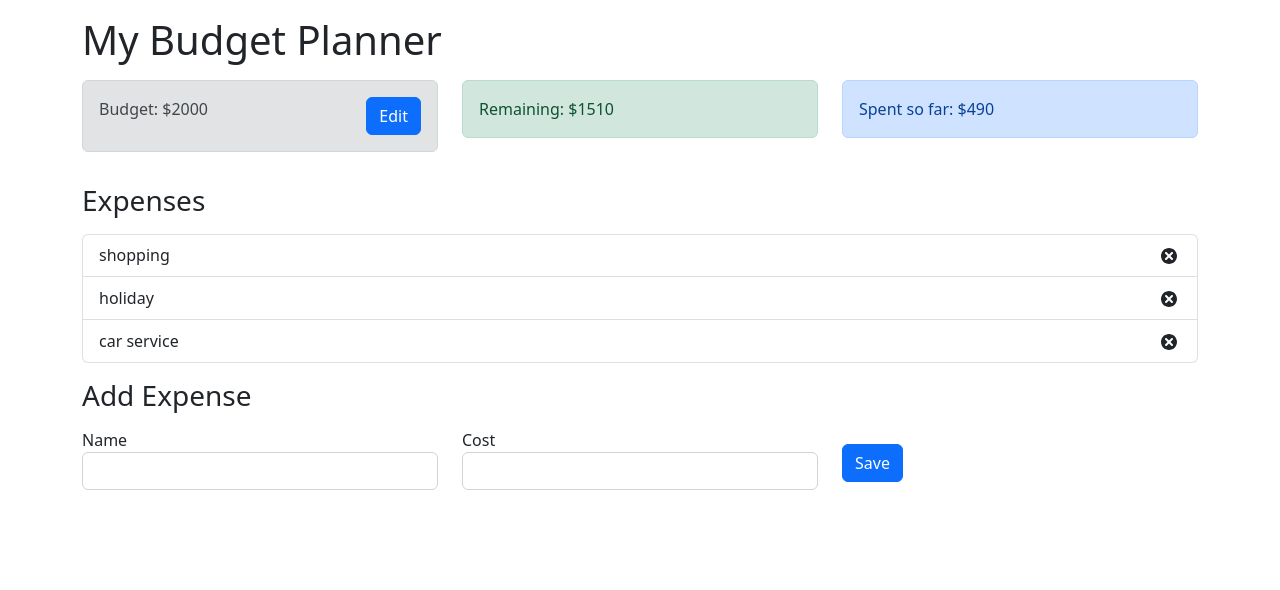
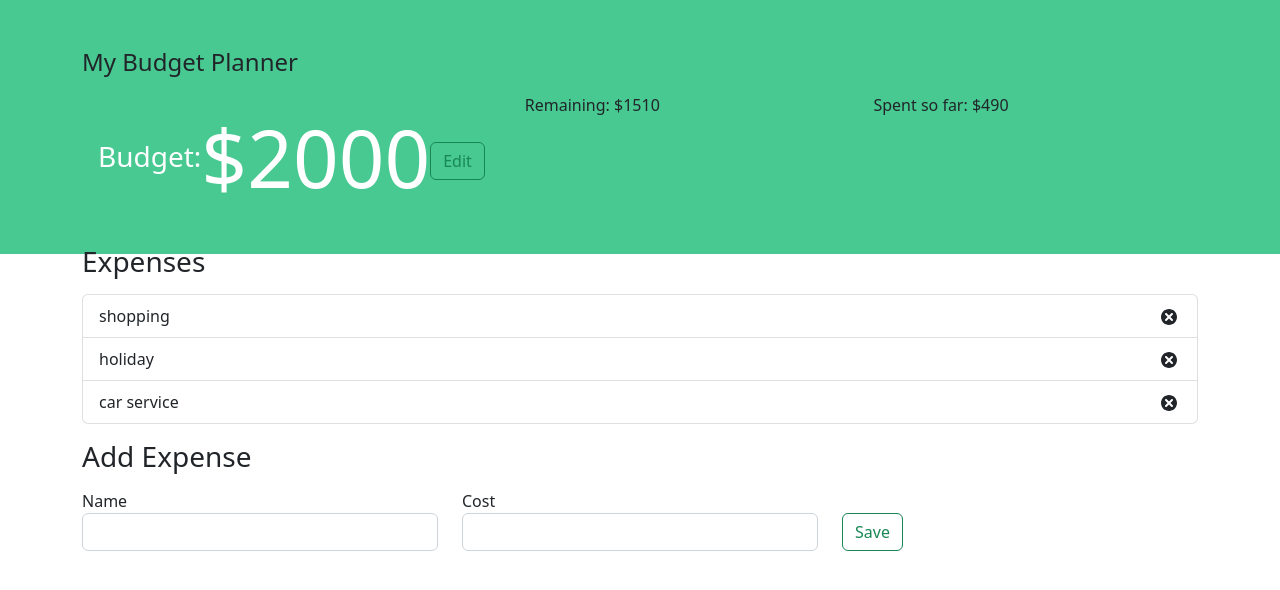
Before and after one commit to avishaar/Budget-Tracker, a React (Create React App) app: page / in a window 1280 px wide. Shown: the top 590 px of the page. Built offline with nearby package versions, Linux system fonts and the light colour scheme.

Commit message:
testing out styling

```diff
--- a/package.json
+++ b/package.json
@@ -7,6 +7,7 @@
     "@testing-library/react": "^13.4.0",
     "@testing-library/user-event": "^13.5.0",
     "bootstrap": "^5.2.3",
+    "bootstrap-icons": "^1.10.3",
     "react": "^18.2.0",
     "react-dom": "^18.2.0",
     "react-icons": "^4.7.1",
--- a/src/App.js
+++ b/src/App.js
@@ -1,5 +1,6 @@
 import React from 'react';
 import 'bootstrap/dist/css/bootstrap.min.css';
+import './style.css';
 import Budget from './components/Budget';
 import Remaining from './components/Remaining';
 import ExpenseTotal from './components/ExpenseTotal';
@@ -11,7 +12,8 @@ const App = () => {
 	return (
     <AppProvider>
       <div className='container'>
-        <h1 className='mt-3'>My Budget Planner</h1>
+        <i class="bi bi-currency-dollar"></i>
+        <h4 className='mt-5'>My Budget Planner</h4>
         <div className='row mt-3'>
           <div className='col-sm'>
             <Budget />
--- a/src/components/AddExpenseForm.js
+++ b/src/components/AddExpenseForm.js
@@ -49,7 +49,7 @@ const AddExpenseForm = () => {
 					></input>
 				</div>
 				<div className='col-sm'>
-					<button type='submit' className='btn btn-primary mt-3'>
+					<button type='submit' className='btn btn-outline-success mt-4'>
 						Save
 					</button>
 				</div>
--- a/src/components/Budget.js
+++ b/src/components/Budget.js
@@ -21,7 +21,7 @@ const Budget = () => {
 	};
 
 	return (
-		<div class='alert alert-secondary p-3 d-flex align-itmes-center justify-content-between'>
+		<div class='p-3 d-flex align-items-center justify-content-between'>
 			{isEditing ? (
 				<EditBudget handleSaveClick={handleSaveClick} budget={budget} />
 			) : (
--- a/src/components/EditBudget.js
+++ b/src/components/EditBudget.js
@@ -14,7 +14,7 @@ const EditBudget = (props) => {
             />
             <button
                 type='button'
-                class='btn btn-primary'
+                class='btn btn-outline-success'
                 onClick={() => props.handleSaveClick(value)}
             > Save
             </button>
--- a/src/components/ExpenseItem.js
+++ b/src/components/ExpenseItem.js
@@ -17,7 +17,7 @@ const ExpenseItem = (props) => {
         <li className='list-group-item d-flex justify-content-between align-items-center'>
             {props.name}
             <div>
-                <span className='badge badge-primary badge-pill mr-3'>
+                <span className='badge badge-success badge-pill mr-3'>
                     ${props.cost}
                 </span>
                 <TiDelete size='1.5em' onClick={handleDeleteExpense}></TiDelete>
--- a/src/components/ExpenseTotal.js
+++ b/src/components/ExpenseTotal.js
@@ -10,7 +10,7 @@ const ExpenseTotal = () => {
 	}, 0);
 
 	return (
-		<div className='alert alert-primary'>
+		<div>
 			<span>Spent so far: ${totalExpenses}</span>
 		</div>
 	);
--- a/src/components/Remaining.js
+++ b/src/components/Remaining.js
@@ -11,7 +11,7 @@ const RemainingBudget = () => {
 	const alertType = totalExpenses > budget ? 'alert-danger' : 'alert-success';
 
 	return (
-		<div class={`alert ${alertType}`}>
+		<div class={`${alertType}`}>
 			<span>Remaining: ${budget - totalExpenses}</span>
 		</div>
 	);
--- a/src/components/ViewBudget.js
+++ b/src/components/ViewBudget.js
@@ -3,8 +3,9 @@ import React from "react";
 const ViewBudget = (props) => {
     return (
         <>
-            <span>Budget: ${props.budget}</span>
-            <button type='button' class='btn btn-primary' onClick={props.handleEditClick}>Edit</button>
+            <h3 id='budget-text'>Budget: </h3>
+            <h1 id='budget'>${props.budget}</h1>
+            <button type='button' class='btn btn-outline-success' onClick={props.handleEditClick}>Edit</button>
         </>
     );
 };
--- /dev/null
+++ b/src/style.css
@@ -0,0 +1,20 @@
+#budget-text {
+    color: white;
+    padding-bottom: 2;
+}
+
+#budget {
+    font-size: 80px;
+    color: white;
+}
+body{
+    width: 100%;
+    height: 100vh;
+    background: linear-gradient(
+      to bottom,
+      rgb(71, 201, 145) 0%,
+      rgb(71, 201, 145)30%,
+      white 30%,
+      white 100%
+    );
+  }
```
Also changed, not shown: 1 other file (tests, documents, lock files or other folders).
